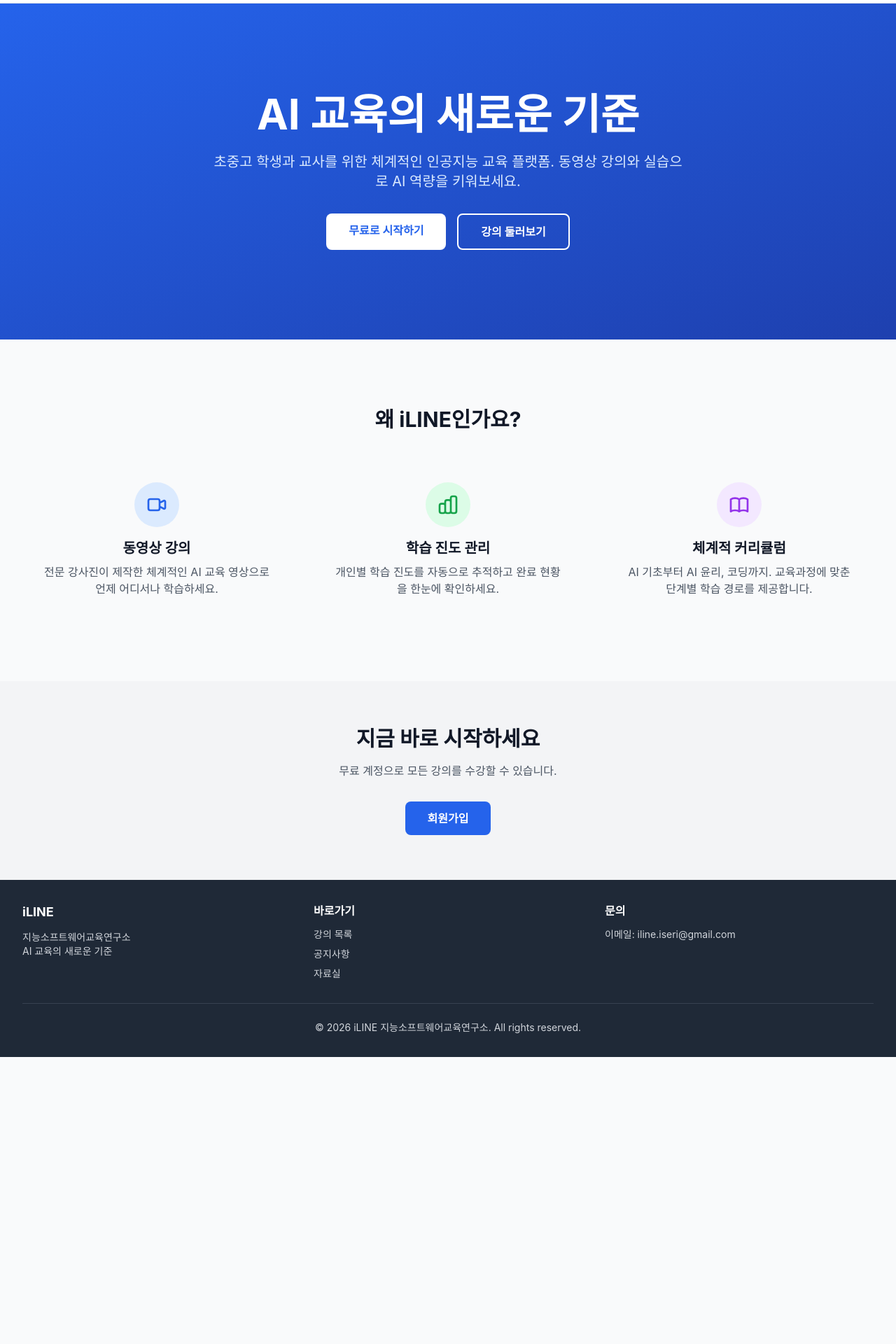
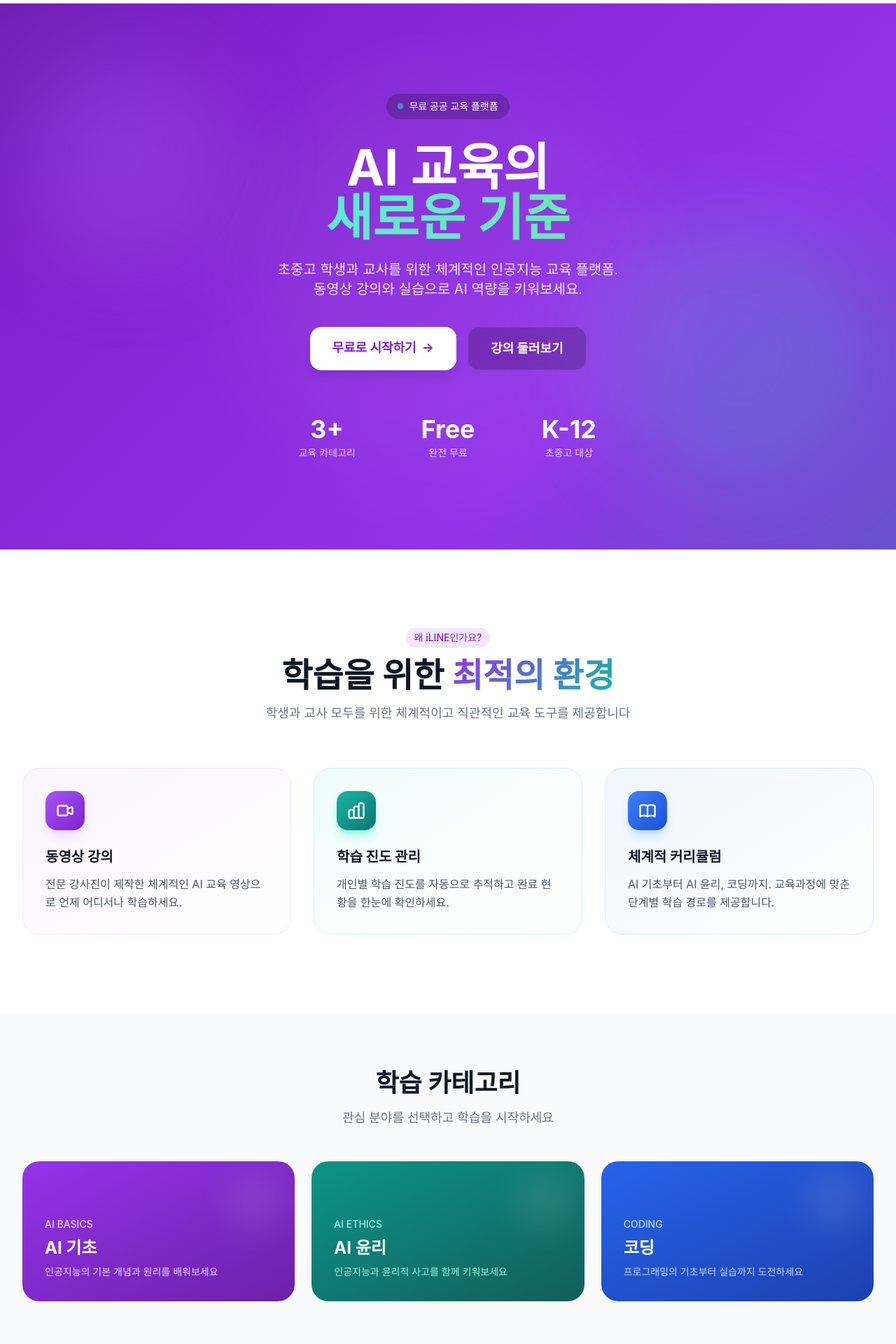
Before and after one commit to iLINE-iSERI/iline, a Next.js app: page / in a window 1280 px wide. Shown: the part 60-1980 px from the top of the page at 70% size. Before the commit the page ends 1570 px from the top, so only its background shows below. Built offline with nearby package versions, Linux system fonts and the light colour scheme; no server answers.

Commit message:
Update page.tsx
보라로 디자인 변경

```diff
--- a/app/page.tsx
+++ b/app/page.tsx
@@ -10,71 +10,112 @@ export default function HomePage() {
 
       <main className="flex-1">
         {/* 히어로 섹션 */}
-        <section className="bg-gradient-to-br from-blue-600 to-blue-800 text-white">
-          <div className="max-w-7xl mx-auto px-4 sm:px-6 lg:px-8 py-20 md:py-32">
-            <div className="text-center">
-              <h1 className="text-4xl md:text-6xl font-bold mb-6">
-                AI 교육의 새로운 기준
+        <section className="relative overflow-hidden bg-gradient-hero text-white min-h-[600px] flex items-center">
+          <div className="absolute top-20 left-10 w-72 h-72 bg-purple-400/20 rounded-full blur-3xl animate-float" />
+          <div className="absolute bottom-20 right-10 w-96 h-96 bg-teal-400/20 rounded-full blur-3xl animate-float-delay" />
+          <div className="absolute top-1/2 left-1/2 -translate-x-1/2 -translate-y-1/2 w-[600px] h-[600px] bg-white/5 rounded-full blur-3xl" />
+
+          <div className="relative max-w-7xl mx-auto px-4 sm:px-6 lg:px-8 py-20 md:py-32">
+            <div className="text-center animate-fade-in-up">
+              <div className="inline-flex items-center gap-2 px-4 py-2 rounded-full glass-dark text-sm font-medium mb-8">
+                <span className="w-2 h-2 bg-teal-400 rounded-full animate-pulse-soft" />
+                무료 공공 교육 플랫폼
+              </div>
+
+              <h1 className="text-4xl md:text-6xl lg:text-7xl font-bold mb-6 leading-tight">
+                AI 교육의
+                <br />
+                <span className="bg-gradient-to-r from-teal-300 to-emerald-300 bg-clip-text text-transparent">
+                  새로운 기준
+                </span>
               </h1>
-              <p className="text-lg md:text-xl text-blue-100 mb-8 max-w-2xl mx-auto">
+              <p className="text-lg md:text-xl text-purple-100 mb-10 max-w-2xl mx-auto leading-relaxed">
                 초중고 학생과 교사를 위한 체계적인 인공지능 교육 플랫폼.
+                <br className="hidden sm:block" />
                 동영상 강의와 실습으로 AI 역량을 키워보세요.
               </p>
               <div className="flex flex-col sm:flex-row gap-4 justify-center">
                 <Link
                   href="/signup"
-                  className="bg-white text-blue-600 px-8 py-3 rounded-lg font-semibold hover:bg-blue-50 transition-colors"
+                  className="group relative bg-white text-purple-700 px-8 py-4 rounded-2xl font-bold text-lg hover:bg-purple-50 transition-all hover:scale-105 hover:shadow-2xl shadow-lg"
                 >
                   무료로 시작하기
+                  <span className="inline-block ml-2 transition-transform group-hover:translate-x-1">&rarr;</span>
                 </Link>
                 <Link
                   href="/courses"
-                  className="border-2 border-white text-white px-8 py-3 rounded-lg font-semibold hover:bg-white/10 transition-colors"
+                  className="glass-dark text-white px-8 py-4 rounded-2xl font-bold text-lg hover:bg-white/20 transition-all"
                 >
                   강의 둘러보기
                 </Link>
+              </div>
+
+              <div className="mt-16 grid grid-cols-3 gap-8 max-w-lg mx-auto">
+                <div className="text-center">
+                  <div className="text-3xl md:text-4xl font-bold text-white">3+</div>
+                  <div className="text-sm text-purple-200 mt-1">교육 카테고리</div>
+                </div>
+                <div className="text-center">
+                  <div className="text-3xl md:text-4xl font-bold text-white">Free</div>
+                  <div className="text-sm text-purple-200 mt-1">완전 무료</div>
+                </div>
+                <div className="text-center">
+                  <div className="text-3xl md:text-4xl font-bold text-white">K-12</div>
+                  <div className="text-sm text-purple-200 mt-1">초중고 대상</div>
+                </div>
               </div>
             </div>
           </div>
         </section>
 
         {/* 특징 섹션 */}
-        <section className="py-16 md:py-24">
+        <section className="py-20 md:py-28 bg-white">
           <div className="max-w-7xl mx-auto px-4 sm:px-6 lg:px-8">
-            <h2 className="text-3xl font-bold text-center text-gray-900 mb-12">
-              왜 iLINE인가요?
-            </h2>
+            <div className="text-center mb-16">
+              <div className="inline-flex items-center gap-2 px-3 py-1 rounded-full bg-purple-100 text-purple-700 text-sm font-medium mb-4">
+                왜 iLINE인가요?
+              </div>
+              <h2 className="text-3xl md:text-5xl font-bold text-gray-900 mb-4">
+                학습을 위한 <span className="gradient-text">최적의 환경</span>
+              </h2>
+              <p className="text-gray-500 text-lg max-w-xl mx-auto">
+                학생과 교사 모두를 위한 체계적이고 직관적인 교육 도구를 제공합니다
+              </p>
+            </div>
+
             <div className="grid grid-cols-1 md:grid-cols-3 gap-8">
-              <div className="text-center p-6">
-                <div className="w-16 h-16 bg-blue-100 rounded-full flex items-center justify-center mx-auto mb-4">
-                  <svg className="w-8 h-8 text-blue-600" fill="none" stroke="currentColor" viewBox="0 0 24 24">
+              <div className="card-hover group relative bg-gradient-to-br from-purple-50 to-white p-8 rounded-3xl border border-purple-100">
+                <div className="w-14 h-14 bg-gradient-to-br from-purple-500 to-purple-700 rounded-2xl flex items-center justify-center mb-6 shadow-lg shadow-purple-200 group-hover:scale-110 transition-transform">
+                  <svg className="w-7 h-7 text-white" fill="none" stroke="currentColor" viewBox="0 0 24 24">
                     <path strokeLinecap="round" strokeLinejoin="round" strokeWidth={2} d="M15 10l4.553-2.276A1 1 0 0121 8.618v6.764a1 1 0 01-1.447.894L15 14M5 18h8a2 2 0 002-2V8a2 2 0 00-2-2H5a2 2 0 00-2 2v8a2 2 0 002 2z" />
                   </svg>
                 </div>
-                <h3 className="text-xl font-semibold text-gray-900 mb-2">동영상 강의</h3>
-                <p className="text-gray-600">
+                <h3 className="text-xl font-bold text-gray-900 mb-3">동영상 강의</h3>
+                <p className="text-gray-600 leading-relaxed">
                   전문 강사진이 제작한 체계적인 AI 교육 영상으로 언제 어디서나 학습하세요.
                 </p>
               </div>
-              <div className="text-center p-6">
-                <div className="w-16 h-16 bg-green-100 rounded-full flex items-center justify-center mx-auto mb-4">
-                  <svg className="w-8 h-8 text-green-600" fill="none" stroke="currentColor" viewBox="0 0 24 24">
+
+              <div className="card-hover group relative bg-gradient-to-br from-teal-50 to-white p-8 rounded-3xl border border-teal-100">
+                <div className="w-14 h-14 bg-gradient-to-br from-teal-500 to-teal-700 rounded-2xl flex items-center justify-center mb-6 shadow-lg shadow-teal-200 group-hover:scale-110 transition-transform">
+                  <svg className="w-7 h-7 text-white" fill="none" stroke="currentColor" viewBox="0 0 24 24">
                     <path strokeLinecap="round" strokeLinejoin="round" strokeWidth={2} d="M9 19v-6a2 2 0 00-2-2H5a2 2 0 00-2 2v6a2 2 0 002 2h2a2 2 0 002-2zm0 0V9a2 2 0 012-2h2a2 2 0 012 2v10m-6 0a2 2 0 002 2h2a2 2 0 002-2m0 0V5a2 2 0 012-2h2a2 2 0 012 2v14a2 2 0 01-2 2h-2a2 2 0 01-2-2z" />
                   </svg>
                 </div>
-                <h3 className="text-xl font-semibold text-gray-900 mb-2">학습 진도 관리</h3>
-                <p className="text-gray-600">
+                <h3 className="text-xl font-bold text-gray-900 mb-3">학습 진도 관리</h3>
+                <p className="text-gray-600 leading-relaxed">
                   개인별 학습 진도를 자동으로 추적하고 완료 현황을 한눈에 확인하세요.
                 </p>
               </div>
-              <div className="text-center p-6">
-                <div className="w-16 h-16 bg-purple-100 rounded-full flex items-center justify-center mx-auto mb-4">
-                  <svg className="w-8 h-8 text-purple-600" fill="none" stroke="currentColor" viewBox="0 0 24 24">
+
+              <div className="card-hover group relative bg-gradient-to-br from-blue-50 to-white p-8 rounded-3xl border border-blue-100">
+                <div className="w-14 h-14 bg-gradient-to-br from-blue-500 to-blue-700 rounded-2xl flex items-center justify-center mb-6 shadow-lg shadow-blue-200 group-hover:scale-110 transition-transform">
+                  <svg className="w-7 h-7 text-white" fill="none" stroke="currentColor" viewBox="0 0 24 24">
                     <path strokeLinecap="round" strokeLinejoin="round" strokeWidth={2} d="M12 6.253v13m0-13C10.832 5.477 9.246 5 7.5 5S4.168 5.477 3 6.253v13C4.168 18.477 5.754 18 7.5 18s3.332.477 4.5 1.253m0-13C13.168 5.477 14.754 5 16.5 5c1.747 0 3.332.477 4.5 1.253v13C19.832 18.477 18.247 18 16.5 18c-1.746 0-3.332.477-4.5 1.253" />
                   </svg>
                 </div>
-                <h3 className="text-xl font-semibold text-gray-900 mb-2">체계적 커리큘럼</h3>
-                <p className="text-gray-600">
+                <h3 className="text-xl font-bold text-gray-900 mb-3">체계적 커리큘럼</h3>
+                <p className="text-gray-600 leading-relaxed">
                   AI 기초부터 AI 윤리, 코딩까지. 교육과정에 맞춘 단계별 학습 경로를 제공합니다.
                 </p>
               </div>
@@ -82,20 +123,72 @@ export default function HomePage() {
           </div>
         </section>
 
+        {/* 카테고리 미리보기 */}
+        <section className="py-20 bg-gray-50">
+          <div className="max-w-7xl mx-auto px-4 sm:px-6 lg:px-8">
+            <div className="text-center mb-12">
+              <h2 className="text-3xl md:text-4xl font-bold text-gray-900 mb-4">
+                학습 카테고리
+              </h2>
+              <p className="text-gray-500 text-lg">관심 분야를 선택하고 학습을 시작하세요</p>
+            </div>
+
+            <div className="grid grid-cols-1 md:grid-cols-3 gap-6">
+              <Link
+                href="/courses"
+                className="card-hover group relative overflow-hidden rounded-3xl bg-gradient-to-br from-purple-600 to-purple-800 p-8 text-white min-h-[200px] flex flex-col justify-end"
+              >
+                <div className="absolute top-4 right-4 w-20 h-20 bg-white/10 rounded-full blur-xl" />
+                <div className="text-sm font-medium text-purple-200 mb-2">AI BASICS</div>
+                <h3 className="text-2xl font-bold mb-2">AI 기초</h3>
+                <p className="text-purple-200 text-sm">인공지능의 기본 개념과 원리를 배워보세요</p>
+              </Link>
+
+              <Link
+                href="/courses"
+                className="card-hover group relative overflow-hidden rounded-3xl bg-gradient-to-br from-teal-600 to-teal-800 p-8 text-white min-h-[200px] flex flex-col justify-end"
+              >
+                <div className="absolute top-4 right-4 w-20 h-20 bg-white/10 rounded-full blur-xl" />
+                <div className="text-sm font-medium text-teal-200 mb-2">AI ETHICS</div>
+                <h3 className="text-2xl font-bold mb-2">AI 윤리</h3>
+                <p className="text-teal-200 text-sm">인공지능과 윤리적 사고를 함께 키워보세요</p>
+              </Link>
+
+              <Link
+                href="/courses"
+                className="card-hover group relative overflow-hidden rounded-3xl bg-gradient-to-br from-blue-600 to-blue-800 p-8 text-white min-h-[200px] flex flex-col justify-end"
+              >
+                <div className="absolute top-4 right-4 w-20 h-20 bg-white/10 rounded-full blur-xl" />
+                <div className="text-sm font-medium text-blue-200 mb-2">CODING</div>
+                <h3 className="text-2xl font-bold mb-2">코딩</h3>
+                <p className="text-blue-200 text-sm">프로그래밍의 기초부터 실습까지 도전하세요</p>
+              </Link>
+            </div>
+          </div>
+        </section>
+
         {/* CTA 섹션 */}
-        <section className="bg-gray-100 py-16">
-          <div className="max-w-4xl mx-auto px-4 text-center">
-            <h2 className="text-3xl font-bold text-gray-900 mb-4">
+        <section className="relative overflow-hidden py-20">
+          <div className="absolute inset-0 bg-gradient-to-br from-purple-900 via-purple-800 to-teal-900" />
+          <div className="absolute top-0 left-1/4 w-96 h-96 bg-purple-500/20 rounded-full blur-3xl" />
+          <div className="absolute bottom-0 right-1/4 w-96 h-96 bg-teal-500/20 rounded-full blur-3xl" />
+
+          <div className="relative max-w-4xl mx-auto px-4 text-center text-white">
+            <h2 className="text-3xl md:text-5xl font-bold mb-6">
               지금 바로 시작하세요
             </h2>
-            <p className="text-gray-600 mb-8">
+            <p className="text-purple-200 text-lg mb-10 max-w-xl mx-auto">
               무료 계정으로 모든 강의를 수강할 수 있습니다.
+              초중고 학생과 교사 누구나 환영합니다.
             </p>
             <Link
               href="/signup"
-              className="inline-block bg-blue-600 text-white px-8 py-3 rounded-lg font-semibold hover:bg-blue-700 transition-colors"
+              className="inline-flex items-center gap-2 bg-white text-purple-700 px-10 py-4 rounded-2xl font-bold text-lg hover:bg-purple-50 transition-all hover:scale-105 shadow-2xl"
             >
-              회원가입
+              무료 회원가입
+              <svg className="w-5 h-5" fill="none" stroke="currentColor" viewBox="0 0 24 24">
+                <path strokeLinecap="round" strokeLinejoin="round" strokeWidth={2} d="M13 7l5 5m0 0l-5 5m5-5H6" />
+              </svg>
             </Link>
           </div>
         </section>
```
